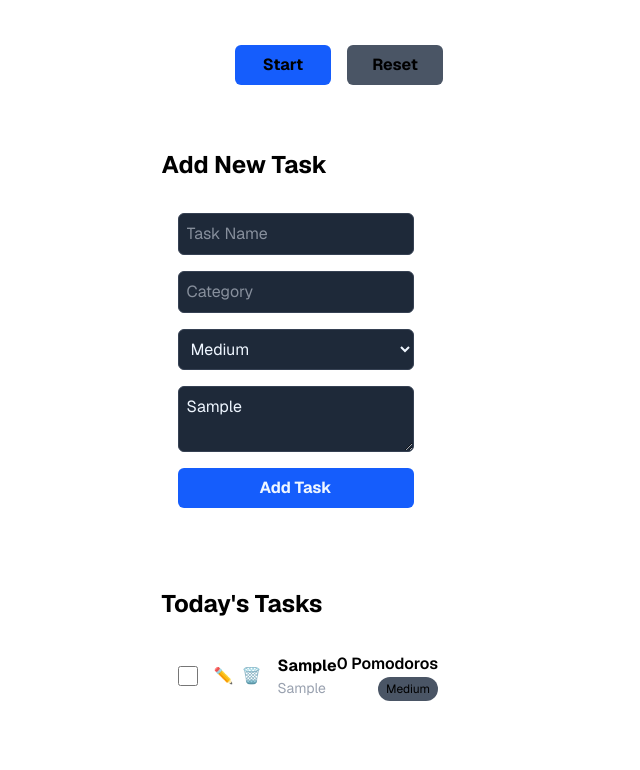
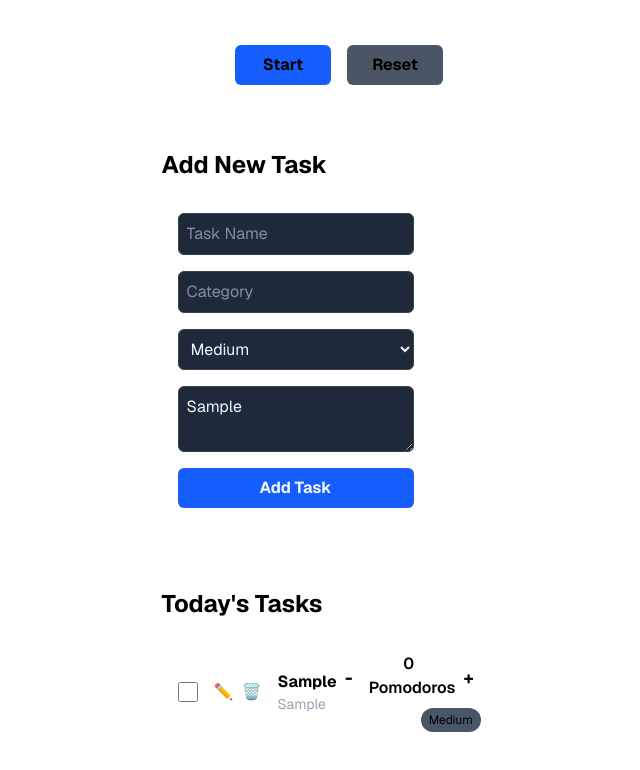
Before and after one commit to dapperAuteur/project-chronicle, a Next.js app: page / in a window 1280 px wide. Both pictures are taken after typing "Sample", "Sample", "Sample" into the empty fields and a click on the button "Add Task". Shown: the part 517-1287 px from the top of the page, without its empty margins (301-941 px from the left). Built offline with nearby package versions, Linux system fonts and the light colour scheme.

Commit message:
Manually Adjusting Pomodoros

```diff
--- a/src/app/page.tsx
+++ b/src/app/page.tsx
@@ -91,6 +91,16 @@
     setIsActive(false);
     setTimeRemaining(FOCUS_TIME_SECONDS);
     setMode('focus');
+  };
+
+  const handleAdjustPomodoros = (taskId: string, amount: number) => {
+    setTasks(prevTasks =>
+      prevTasks.map(task =>
+        task.id === taskId
+          ? { ...task, pomodorosCompleted: task.pomodorosCompleted + amount }
+          : task
+      )
+    );
   };
 
   const handleStartEditing = (taskId: string) => {
@@ -264,6 +274,7 @@
                   onDelete={handleDeleteTask}
                   onToggleStatus={handleToggleStatus}
                   onEdit={handleStartEditing}
+                  onAdjustPomodoros={handleAdjustPomodoros}
                 />
               ))}
             </div>
--- a/src/components/TaskItem.tsx
+++ b/src/components/TaskItem.tsx
@@ -9,6 +9,7 @@
   onDelete: (id: string) => void;
   onToggleStatus: (id: string) => void;
   onEdit: (id: string) => void;
+  onAdjustPomodoros: (id: string, amount: number) => void;
 }
 
 // Notice how we're using the interface to type the props
@@ -19,17 +20,26 @@
   onClick,
   onDelete,
   onToggleStatus,
-  onEdit
+  onEdit,
+  onAdjustPomodoros
 }: TaskItemProps) {
   const containerClasses = `
     bg-white/10 p-4 rounded-lg flex justify-between items-center cursor-pointer
     ${isSelected ? 'ring-2 ring-blue-500' : 'hover:bg-white/20'}
   `;
 
-  // const handleToggleClick = (e: React.MouseEvent) => {
-  //   e.stopPropagation();
-  //   onToggleStatus(task.id);
-  // };
+  const handleIncreasePomos = (e: React.MouseEvent) => {
+    e.stopPropagation();
+    onAdjustPomodoros(task.id, 1);
+  };
+
+  const handleDecreasePomos = (e: React.MouseEvent) => {
+    e.stopPropagation();
+    // Prevent going below zero
+    if (task.pomodorosCompleted > 0) {
+      onAdjustPomodoros(task.id, -1);
+    }
+  };
   const handleEditClick = (e: React.MouseEvent) => {
     e.stopPropagation();
     onEdit(task.id);
@@ -81,8 +91,12 @@
         {isSelected && isActive && (
            <span className="text-xs text-blue-400 mr-2">Running</span>
         )}
-        <p className="font-semibold">{task.pomodorosCompleted} Pomodoros</p>
-        <span className="text-xs px-2 py-1 bg-gray-600 rounded-full">{task.priority}</span>
+        <div className="flex items-center justify-end gap-2">
+          <button onClick={handleDecreasePomos} className="text-lg font-bold w-6 h-6 rounded-full bg-white/10 hover:bg-white/20">-</button>
+          <p className="font-semibold w-20 text-center">{task.pomodorosCompleted} Pomodoros</p>
+          <button onClick={handleIncreasePomos} className="text-lg font-bold w-6 h-6 rounded-full bg-white/10 hover:bg-white/20">+</button>
+        </div>
+        <span className="text-xs px-2 py-1 bg-gray-600 rounded-full mt-2 inline-block">{task.priority}</span>
       </div>
     </div>
   );
```
